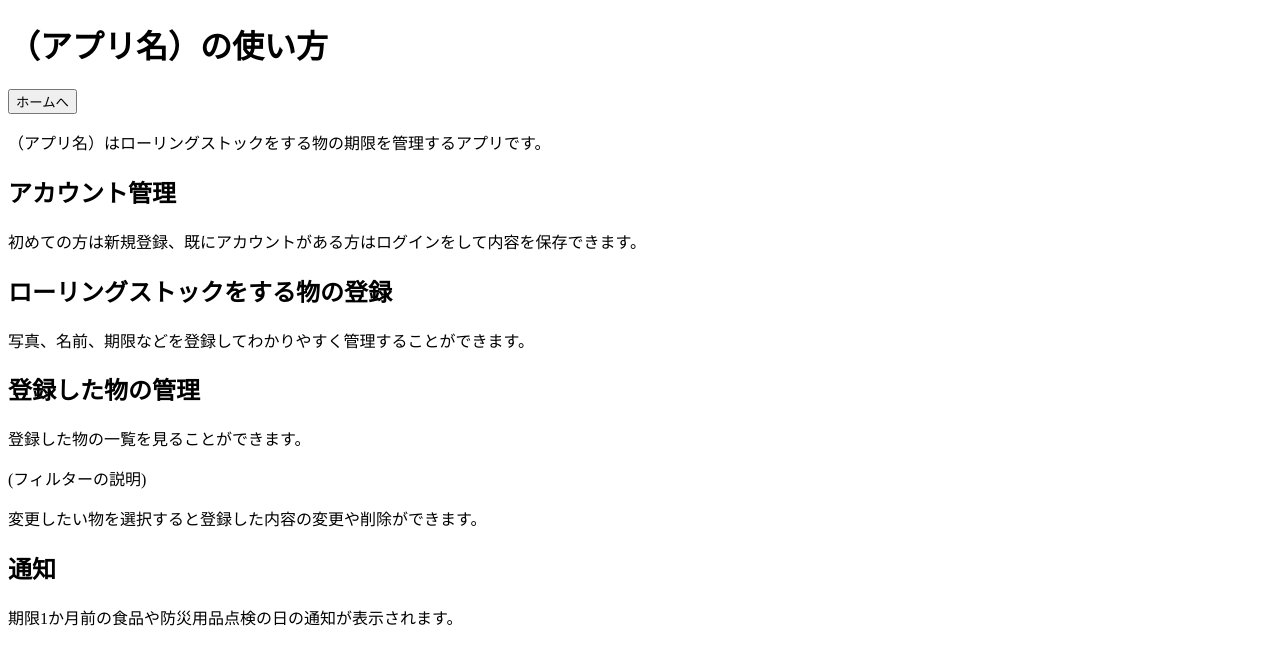
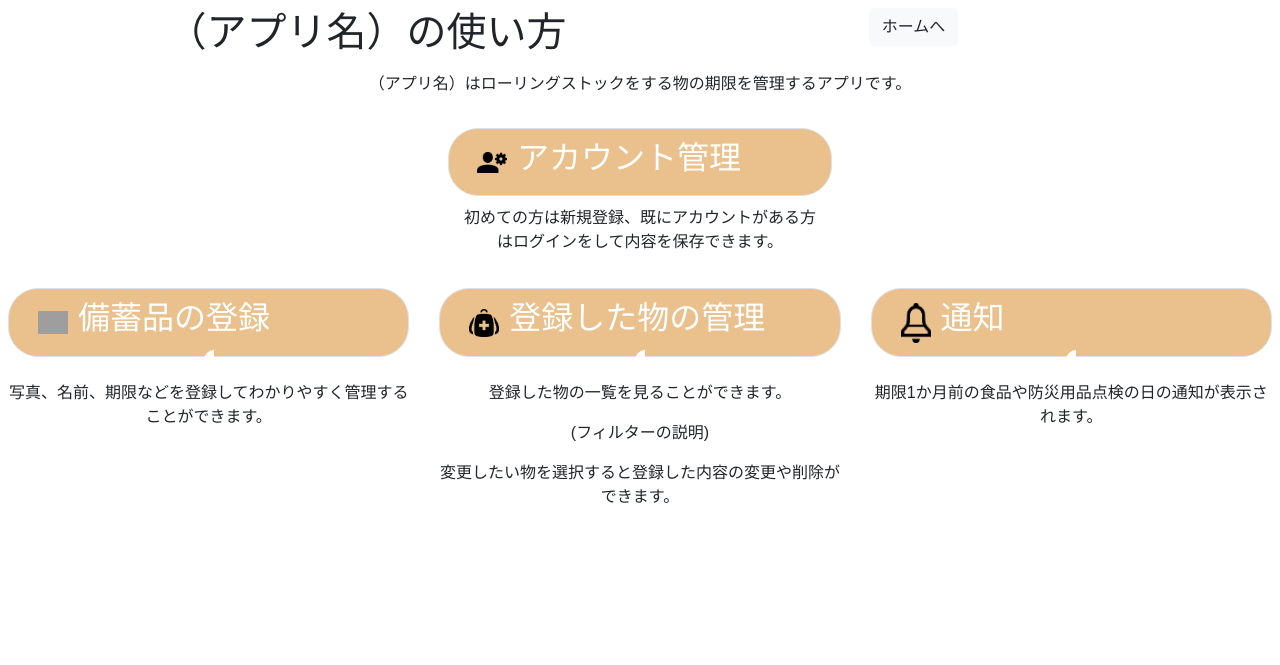
Before and after one commit to raptech-jp/RollingStockManager, a Flask app: page /manual in a window 1280 px wide. Shown: the top 665 px of the page. Run offline with Flask 3, Linux system fonts and the light colour scheme; grey boxes are pictures that could not be loaded.

Commit message:
[編集] manual

```diff
--- a/static/style.css
+++ b/static/style.css
@@ -65,6 +65,42 @@ body {
     font-size: 16px;
 }
 
-.under-margin {
-    margin: 0,0,0,100px;
+.how2use {
+    display: flex;
+    align-items: center;
+    gap: 10px; /* アイコンとテキストの間隔を調整 */
+    padding: 10px;
+    border: 1px solid #eee;
+    border-radius: 8px;
+    background-color: rgba(226, 166, 95, 0.71);
+    cursor: pointer;
+    border-radius:30px;
+    color:#ffffff;
 }
+.how2use img {
+    width: 30px; /* アイコンのサイズを調整 */
+    height: auto;
+    margin-left: 5%;
+}
+
+.flex {
+    display: flex;
+    flex-direction: column;
+    align-items: center;
+    justify-content: center;
+    text-align: center;
+}
+.account {
+    width: 30%;
+}
+
+.intro {
+    align-items: center;
+    gap: 10px; /* アイコンとテキストの間隔を調整 */
+    padding: 10px;
+    border-radius: 8px;
+    cursor: pointer;
+    border-radius:30px;
+    background-color: #ffffff;
+    width: 30%;
+}
--- a/templates/manual.html
+++ b/templates/manual.html
@@ -3,6 +3,8 @@
 <head>
     <meta charset="UTF-8">
     <meta name="viewport" content="width=device-width, initial-scale=1.0">
+    <link rel="stylesheet" href="https://cdn.jsdelivr.net/npm/bootstrap@4.1.3/dist/css/bootstrap.min.css" integrity="sha384-MCw98/SFnGE8fJT3GXwEOngsV7Zt27NXFoaoApmYm81iuXoPkFOJwJ8ERdknLPMO" crossorigin="anonymous">
+    <link rel=stylesheet type=text/css href="{{ url_for('static', filename='style.css') }}">
     <title>使い方</title>
 </head>
 <body>
@@ -20,24 +22,52 @@
             </div>
         </div>
 
+        <div class="text-center flex">
             <p>（アプリ名）はローリングストックをする物の期限を管理するアプリです。</p>
             <p></p>
             <!--<p>期限が短いものなどは通知が来るタイミングを設定することも可能です。</p>-->
+            <span class="border how2use account">
+                <img src="/static/images/setting.png" alt="">
+                <h2>アカウント管理</h2>
+            </span>
+            <span class="intro">
+                <p>初めての方は新規登録、既にアカウントがある方はログインをして内容を保存できます。</p>
+            </span>
 
-        <h2>アカウント管理</h2>
-        <p>初めての方は新規登録、既にアカウントがある方はログインをして内容を保存できます。</p>
-
-        <h2>ローリングストックをする物の登録</h2>
+            <div class="grid gap-0 row-gap-3">
+                <div class="row p-2 g-col-6">
+                    <div class="col">
+                        <span class="border how2use">
+                            <img src="/static/images/register.png" alt="">
+                            <h2>備蓄品の登録</h2>
+                        </span>
+                        <span class="intro">
                             <p>写真、名前、期限などを登録してわかりやすく管理することができます。</p>
-
+                        </span>
+                    </div>
+                    <div class="col">
+                        <span class="border how2use">
+                            <img src="/static/images/manage.png" alt="">
                             <h2>登録した物の管理</h2>
+                        </span>
+                        <span class="intro">
                             <p>登録した物の一覧を見ることができます。</p>
                             <p>(フィルターの説明)</p>
                             <p>変更したい物を選択すると登録した内容の変更や削除ができます。</p>
-
+                        </span>
+                    </div>
+                    <div class="col">
+                        <span class="border how2use">
+                            <img src="/static/images/notice.png" alt="">
                             <h2>通知</h2>
+                        </span>
+                        <span class="intro">
                             <p>期限1か月前の食品や防災用品点検の日の通知が表示されます。</p>
-
+                        </span>
+                    </div>
+                </div>
+            </div>
+        </div>
     </div>
 </body>
 </html>
```
Also changed, not shown: static/images/setting.png (added). Lines whose indentation alone changed are shown as unchanged.
